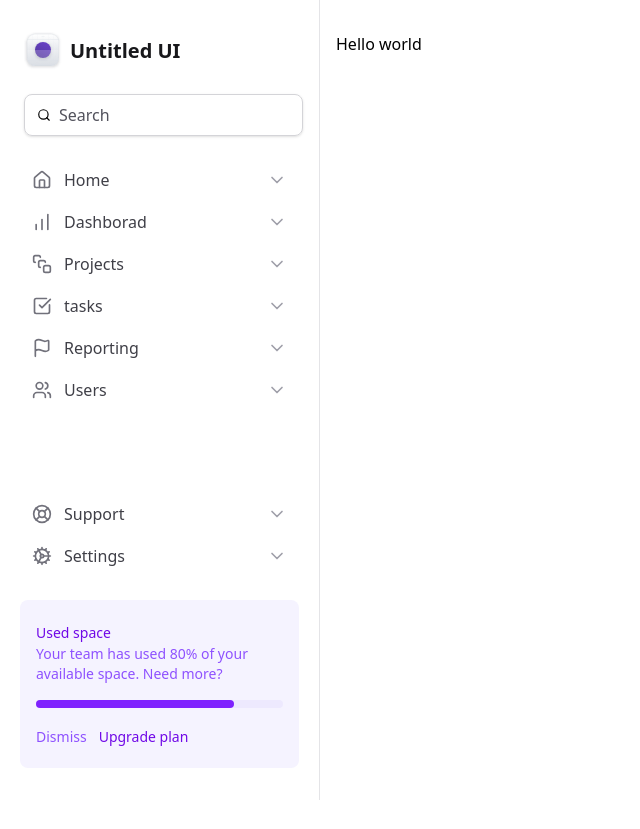
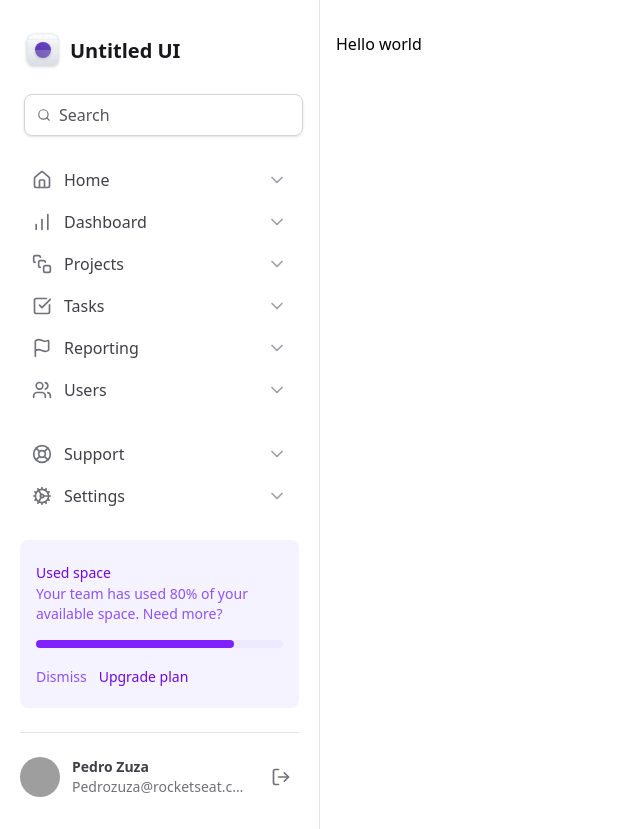
Before and after one commit to Pedrohenriquezuza/tailwind-next, a Next.js app: page / in a window 1280 px wide. Shown: the whole page, without its empty margins (0-640 px from the left). Before the commit the page ends 800 px from the top, so only its background shows below. Built offline with nearby package versions, Linux system fonts and the light colour scheme; grey boxes are pictures that could not be loaded.

Commit message:
fix bugs e criando a interface do pefil de usuário

```diff
--- /dev/null
+++ b/src/app/components/Sidebar/Profile.tsx
@@ -0,0 +1,26 @@
+import { LogOut } from "lucide-react";
+
+export function Profile() {
+  return (
+    <div className="grid items-center gap-3 grid-cols-(--grid-profile)">
+      <img
+        src="https://github.com/pedrohenriquezuza.png"
+        className="w-10 h-10 rounded-full"
+        alt=""
+      />
+      <div className="flex flex-1 flex-col truncate">
+        <span className="text-sm font-semibold text-zinc-700">Pedro Zuza</span>
+        <span className="text-sm text-zinc-500 truncate">
+          Pedrozuza@rocketseat.com.br
+        </span>
+      </div>
+
+      <button
+        type="button"
+        className="ml-auto p-2 hover:bg-zinc-50 rounded-md cursor-pointer"
+      >
+        <LogOut className="h-5 w-5 text-zinc-500" />
+      </button>
+    </div>
+  );
+}
--- /dev/null
+++ b/src/app/components/Sidebar/UsedSpaceWidget.tsx
@@ -0,0 +1,33 @@
+export function UsedSpaceWidget() {
+  return (
+    <div className="flex flex-col gap-4 rounded-lg bg-violet-50 px-4 py-5">
+      <div className="space-y-1">
+        <span className="text-sm/5 font-medium text-violet-700">
+          Used space
+        </span>
+        <p className="text-sm/5 text-violet-500">
+          Your team has used 80% of your available space. Need more?
+        </p>
+      </div>
+
+      <div className="h-2 rounded-full bg-violet-100">
+        <div className="h-2 w-4/5 rounded-full bg-violet-600" />
+      </div>
+
+      <div className="space-x-3">
+        <button
+          type="button"
+          className="text-sm font-medium text-violet-500 hover:text-violet-700"
+        >
+          Dismiss
+        </button>
+        <button
+          type="button"
+          className="text-sm font-medium text-violet-700 hover:text-violet-900"
+        >
+          Upgrade plan
+        </button>
+      </div>
+    </div>
+  );
+}
--- /dev/null
+++ b/src/app/components/Sidebar/index.tsx
@@ -0,0 +1,53 @@
+import  Logo  from "../Sidebar/Logo";
+import {
+  Search,
+  BarChart,
+  CheckSquare,
+  Flag,
+  Home,
+  SquareStack,
+  Users,
+  LifeBuoy,
+  Cog,
+} from "lucide-react";
+import NavItem from "./NavItem";
+import { UsedSpaceWidget } from "./UsedSpaceWidget";
+import { Profile } from "./Profile";
+
+export function Sidebar() {
+  return (
+    <aside className="flex flex-col gap-6 border-r border-zinc-200 px-5 py-8">
+      <Logo />
+
+      <div className="mx-1 flex w-full items-center gap-2 rounded-lg border border-zinc-300 px-3 py-2 shadow-sm">
+        <Search className="h-5 w-5 text-zinc-500" />
+        <input
+          className="flex-1 border-0 bg-transparent p-0 text-zinc-900 placeholder-zinc-600"
+          placeholder="Search"
+        />
+      </div>
+
+      <nav className="space-y-0.5">
+        <NavItem title="Home" icon={Home} />
+        <NavItem title="Dashboard" icon={BarChart} />
+        <NavItem title="Projects" icon={SquareStack} />
+        <NavItem title="Tasks" icon={CheckSquare} />
+        <NavItem title="Reporting" icon={Flag} />
+        <NavItem title="Users" icon={Users} />
+      </nav>
+
+      <div className="mt-auto flex flex-col gap-6">
+        <nav className="space-y-0.5">
+          <NavItem title="Support" icon={LifeBuoy} />
+          <NavItem title="Settings" icon={Cog} />
+        </nav>
+
+        <UsedSpaceWidget />
+
+        <div className="h-px bg-zinc-200" />
+
+        <Profile />
+      </div>
+    </aside>
+  );
+}
--- a/src/app/components/Siderbar/UsedSpaceWidget.tsx
+++ /dev/null
@@ -1,43 +0,0 @@
-import { Cog, LifeBuoy } from "lucide-react";
-import NavItem from "./NavItem";
-
-export function UsedSpaceWidget() {
-    return (
-        <div className="mt-auto flex flex-col gap-6">
-        <nav className="space-y-0.5">
-          <NavItem title="Support" icon={LifeBuoy} />
-          <NavItem title="Settings" icon={Cog} />
-        </nav>
-
-        <div className="flex flex-col gap-4 rounded-lg bg-violet-50 px-4 py-5">
-          <div className="space-y-1 ">
-            <span className="text-sm/5 font-medium text-violet-700">
-              Used space
-            </span>
-            <p className="text-sm/5 text-violet-500">
-              Your team has used 80% of your available space. Need more?
-            </p>
-          </div>
-
-          <div className="h-2 rounded-full bg-violet-100">
-            <div className="h-2 w-4/5 rounded-full bg-violet-600" />
-          </div>
-
-          <div className="space-x-3">
-            <button
-              type="button"
-              className="text-sm font-medium text-violet-500 hover:text-violet-700"
-            >
-              Dismiss
-            </button>
-            <button
-              type="button"
-              className="text-sm font-medium text-violet-700 hover:text-violet-900"
-            >
-              Upgrade plan
-            </button>
-          </div>
-        </div>
-        </div>
-    )
-}
--- a/src/app/components/Siderbar/index.tsx
+++ /dev/null
@@ -1,40 +0,0 @@
-import {
-  BarChart,
-  CheckSquare,
-  Flag,
-  Home,
-  Search,
-  SquareStack,
-  Users,
-} from "lucide-react";
-import Logo from "./Logo";
-import NavItem from "./NavItem";
-import { UsedSpaceWidget } from "./UsedSpaceWidget";
-
-export default function Sidebar() {
-  return (
-    <aside className="border-r border-zinc-200 px-5 py-8 flex flex-col gap-6">
-      <Logo />
-
-      <div className="flex mx-1 w-full items-center gap-2 rounded-lg border border-zinc-300 px-3 py-2 shadow-sm">
-        <Search className="h-5 w-5 tex-zinc-500" />
-        <input
-          type="text"
-          className="flex-1  border-0 bg-transparent p-0 text-zinc-900 placeholder-zinc-600 "
-          placeholder="Search"
-        />
-      </div>
-
-      <nav className="space-y-0.5">
-        <NavItem title="Home" icon={Home} />
-        <NavItem title="Dashborad" icon={BarChart} />
-        <NavItem title="Projects" icon={SquareStack} />
-        <NavItem title="tasks" icon={CheckSquare} />
-        <NavItem title="Reporting" icon={Flag} />
-        <NavItem title="Users" icon={Users} />
-      </nav>
-
-      <UsedSpaceWidget />
-    </aside>
-  );
-}
--- a/src/app/globals.css
+++ b/src/app/globals.css
@@ -2,4 +2,5 @@
 
 @theme {
   --grid-app: minmax(18rem, 20rem) 1fr;
+  --grid-profile: max-content 1fr min-content ;
 }
--- a/src/app/layout.tsx
+++ b/src/app/layout.tsx
@@ -1,4 +1,4 @@
-import Sidebar from "./components/Siderbar";
+import { Sidebar } from "./components/Sidebar";
 import "./globals.css";
 
 export default function RootLayout({
```
Also changed, not shown: src/app/components/Sidebar/Logo.tsx (renamed from src/app/components/Siderbar/Logo.tsx), src/app/components/Sidebar/NavItem.tsx (renamed from src/app/components/Siderbar/NavItem.tsx).
